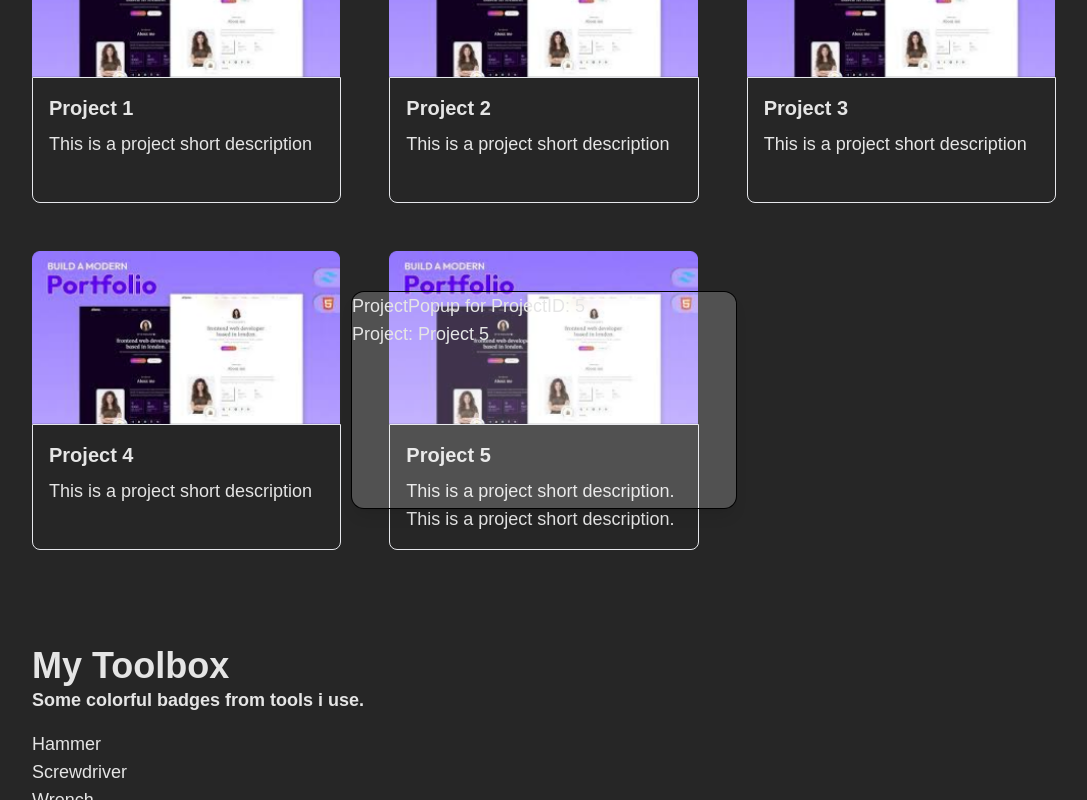
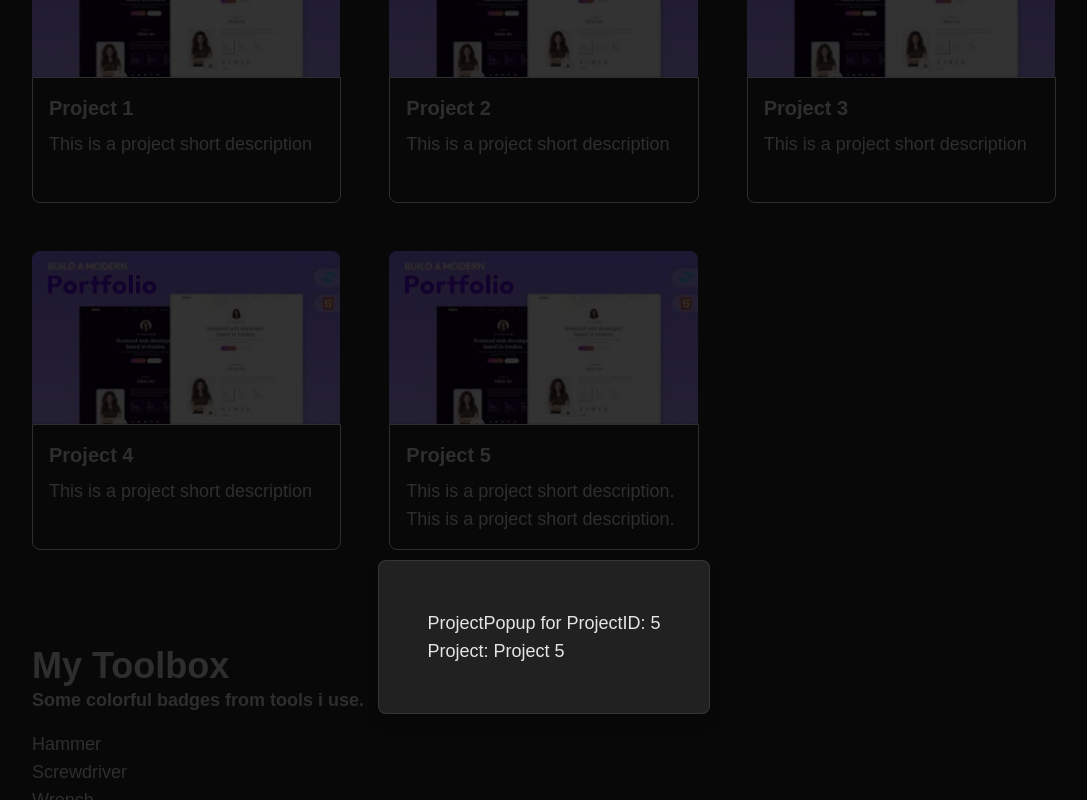
Before and after one commit to alexanderstoehr/Portfolio, a React (Vite) app: page / in a window 1280 px wide. Both pictures are taken after a click on the element 639 px from the left and 1218 px from the top of the page. Shown: the part 818-1618 px from the top of the page, without its empty margins (96-1183 px from the left). Built offline with nearby package versions, Linux system fonts and the light colour scheme.

Commit message:
adding basic glassmorph

```diff
--- a/src/components/ProjectPopup.jsx
+++ b/src/components/ProjectPopup.jsx
@@ -10,10 +10,14 @@ export default function ProjectPopup({projectId}) {
     console.log("current project", currentProject)
 
     return (
-        <div className="fixed p12 isolate aspect-video w-96 rounded-xl bg-white/20 shadow-lg ring-1 ring-black inset-0 m-auto">
-            <p>ProjectPopup for ProjectID: {projectId}</p>
-            <p>Project: {currentProject.title}</p>
-
+        <div className="flex justify-center items-center">
+            <div className="fixed inset-0 bg-black/80 z-40"></div>
+            <div className="fixed p-12 rounded-lg border border-white/10 bg-white/10 shadow-lg m-auto backdrop-blur-sm z-50">
+                <div className="relative z-10">
+                    <p>ProjectPopup for ProjectID: {projectId}</p>
+                    <p>Project: {currentProject.title}</p>
+                </div>
+            </div>
         </div>
     )
 }
```
